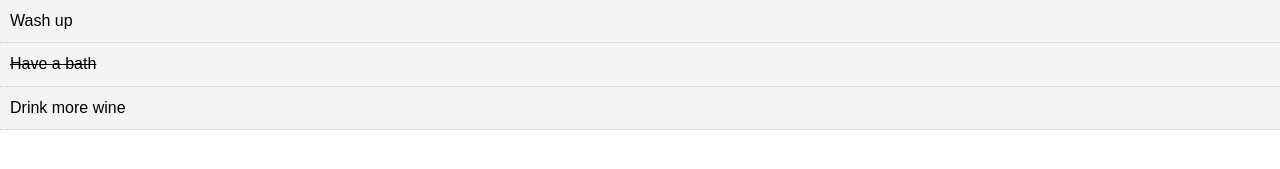
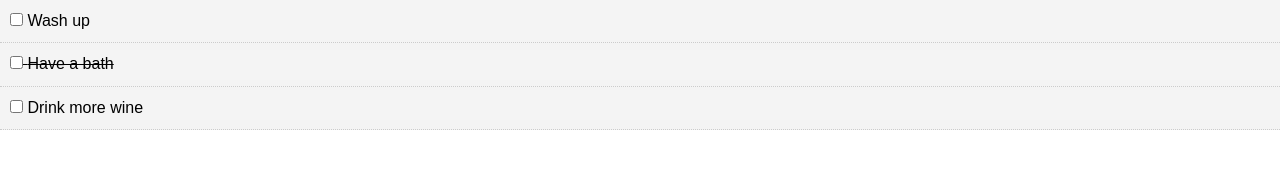
Before and after one commit to Yasmineral/React-test-project, a React (Create React App) app: page / in a window 1280 px wide. Shown: the top 169 px of the page. Built offline with nearby package versions, Linux system fonts and the light colour scheme.

Commit message:
destructure props to pull the id and title variables

```diff
--- a/src/App.js
+++ b/src/App.js
@@ -22,10 +22,15 @@
       }
     ]
   }
+
+  markComplete = () => {
+    console.log('From app.js')
+  }
+
   render() {
     return (
     <div className="App">
-      <Todos todos={this.state.todos}/>
+      <Todos todos={this.state.todos} markComplete={this.markComplete} />
     </div>
     );
   }
--- a/src/components/TodoItem.js
+++ b/src/components/TodoItem.js
@@ -11,10 +11,18 @@
     }
   }
 
+
+
+
   render() {
+    const { id, title } = this.props.todo
+
     return (
       <div style={ this.getStyle() }>
-        <p>{ this.props.todo.title}</p>
+        <p>
+          <input type="checkbox" onChange={this.props.markComplete.bind(this, id)} /> {' '}
+          { title}
+          </p>
       </div>
     )
   }
--- a/src/components/Todos.js
+++ b/src/components/Todos.js
@@ -3,9 +3,11 @@
 import PropTypes from 'prop-types';
 
 class Todos extends Component {
+
+
   render() {
     return this.props.todos.map((todo) => (
-    <TodoItem key={todo.id} todo={todo} />
+    <TodoItem key={todo.id} todo={todo} markComplete={this.props.markComplete} />
     ));
   }
 }
```
Also changed, not shown: notes.txt (added).
